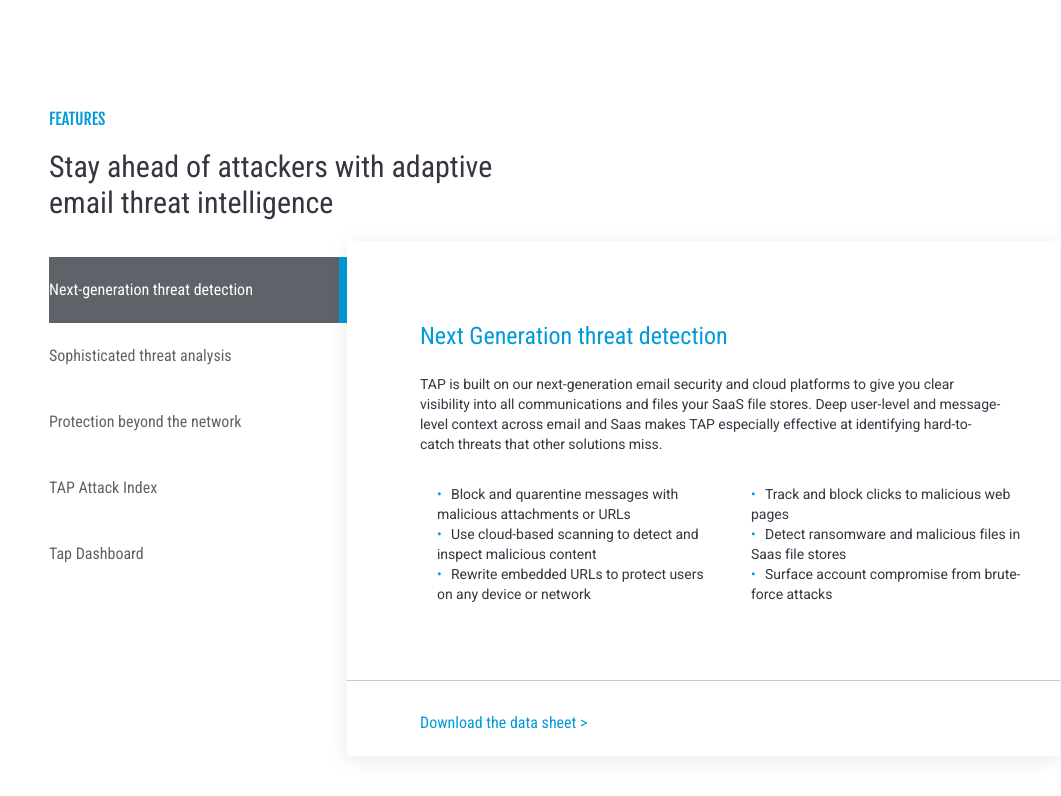
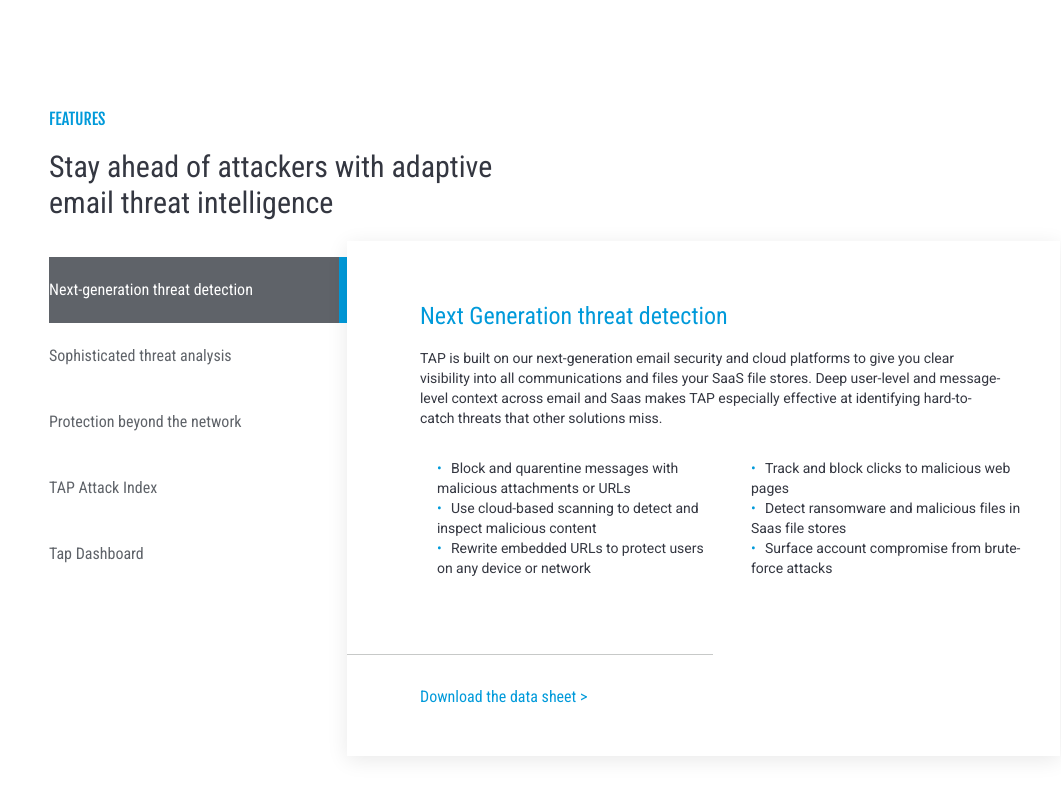
Before and after one commit to jneuner21/Styling-Sample, a plain HTML site: page index.html in a window 1280 px wide. Shown: the top 796 px of the page, without its empty margins (219-1280 px from the left). Drawn offline with Linux system fonts and the light colour scheme.

Commit message:
updated minor styling issues with sizing

```diff
--- a/style.css
+++ b/style.css
@@ -68,6 +68,7 @@ h1 {
 }
 
 h2 {
+  margin: 0;
   padding-top: 57px;
   padding-left: 73px;
   font-family: "Roboto Condensed";
@@ -124,6 +125,7 @@ h2 {
 }
 
 .download {
+  width: 293px;
   border-top: 1px solid #c7c9c8;
   padding-left: 73px;
   padding-top: 25px;
```
Also changed, not shown: 1 other file.
